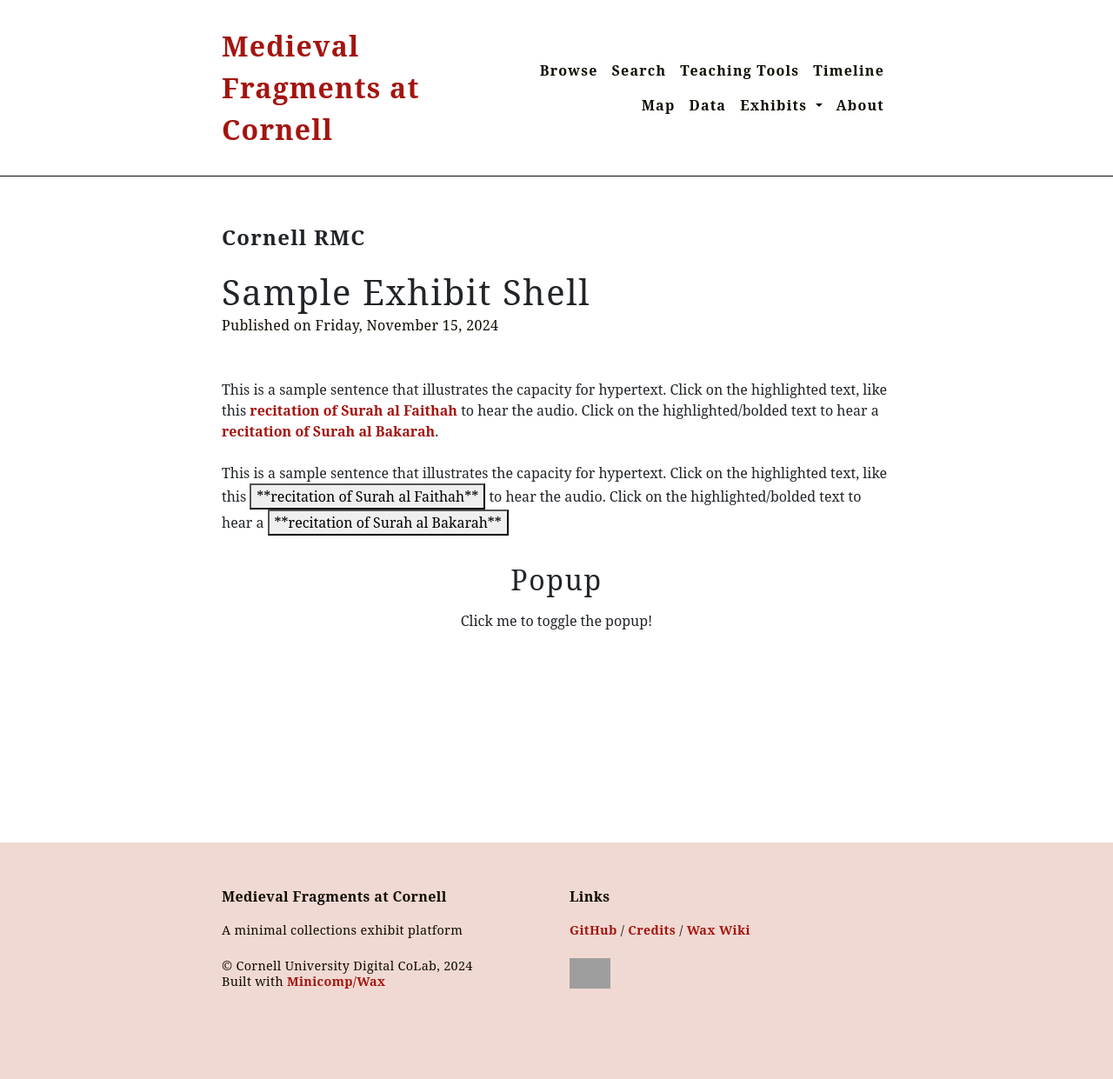
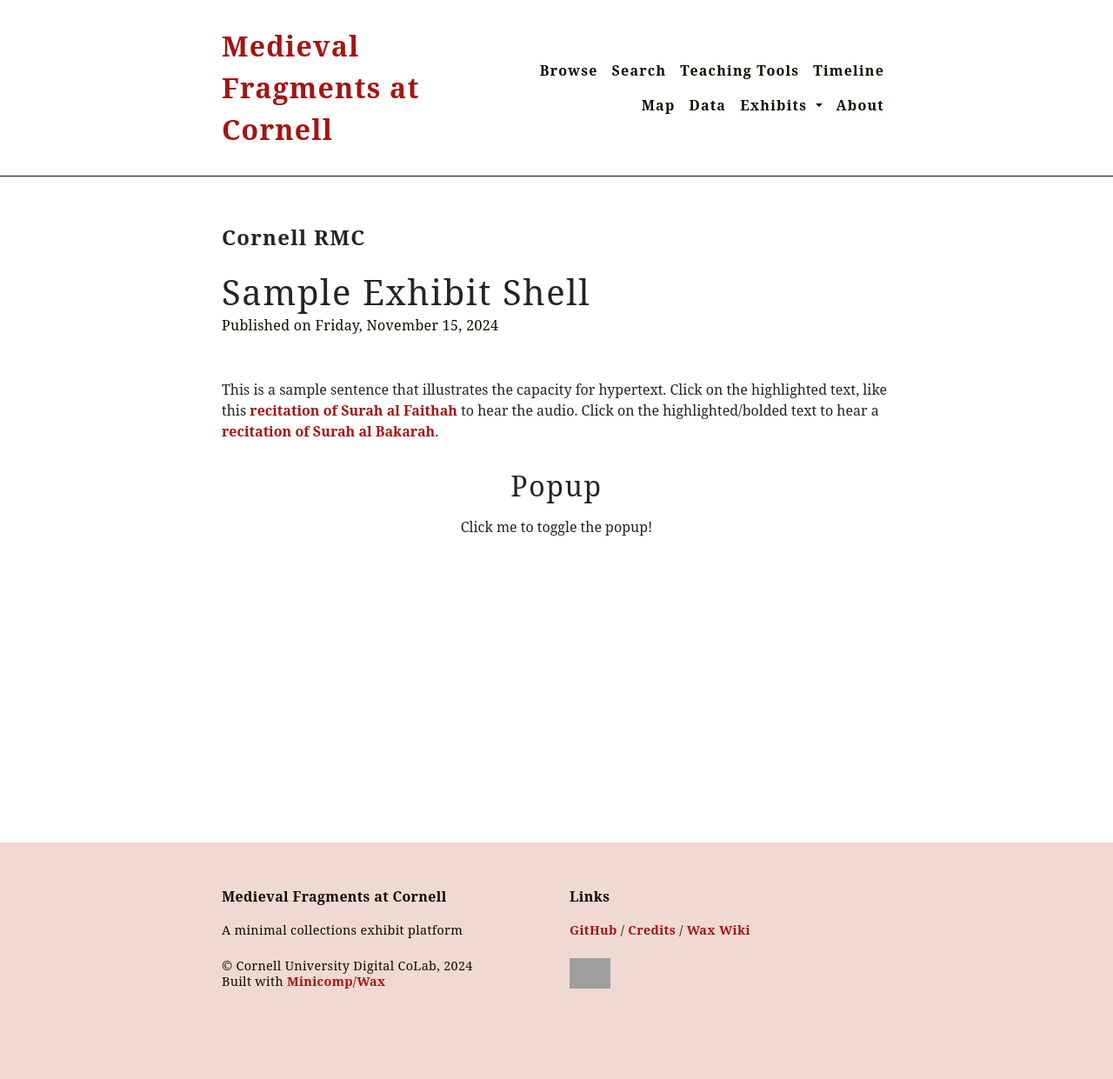
Before and after one commit to kam535/medieval-fragments, a Jekyll site: the page built from _exhibits/c.md, in a window 1280 px wide. Shown: the whole page at 87% size. Built offline with Jekyll 4.4.1, drawn with Linux system fonts in a browser that asks for light colours; some web fonts are replaced.

Commit message:
Update c.md

```diff
--- a/_exhibits/c.md
+++ b/_exhibits/c.md
@@ -76,35 +76,18 @@
       player.load(audioSrc);
       element.onclick = function () {
           player.get(audioSrc).play();
-      }
-    }
+          var isPlaying = true;
+          if (!isPlaying){
+            isPlaying = true;
+             player.get(audioSrc).play();
+          }
+          else {
+            isPlaying = false;
+                player.get(audioSrc).pause();
+            }
+          }
+        }
   </script>
-</div>
-
-<br>
-
-<div>
-<script>
-function playSound(sound) {
-  var song = document.querySelectorAll('[goog-data-audio-src]');
-  song.volume = .25; // setting the volume to 25% because the sound is loud
-  if (song.paused) {  // if song1 is paused
-    song.play();
-  } else {
-    song.pause();
-  }
-}
-</script>
-This is a sample sentence that illustrates the capacity for hypertext. Click on the highlighted text, like this
-<audio id="sound">
-  <source src="https://download.quranicaudio.com/quran/abdullaah_3awwaad_al-juhaynee/001.mp3" type="audio/mp3">
-</audio>
-<button onclick="playSound('sound')">**recitation of Surah al Faithah**</button>
-to hear the audio. Click on the highlighted/bolded text to hear a
-<audio id="sound2">
-  <source src="https://download.quranicaudio.com/quran/abdullaah_3awwaad_al-juhaynee/002.mp3" type="audio/mp3">
-</audio>
-<button onclick="playSound('sound2')">**recitation of Surah al Bakarah**</button>
 </div>
 
 <div style="text-align:center">
```
